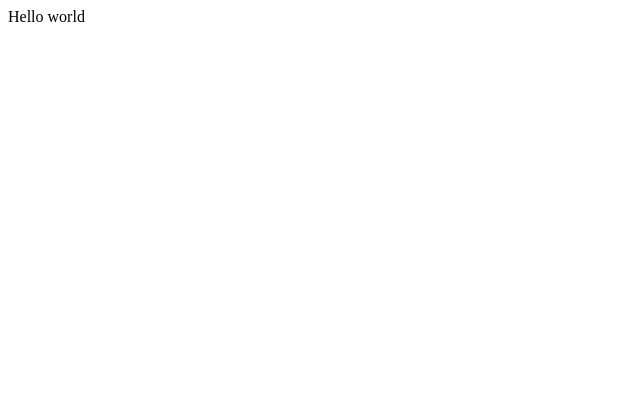
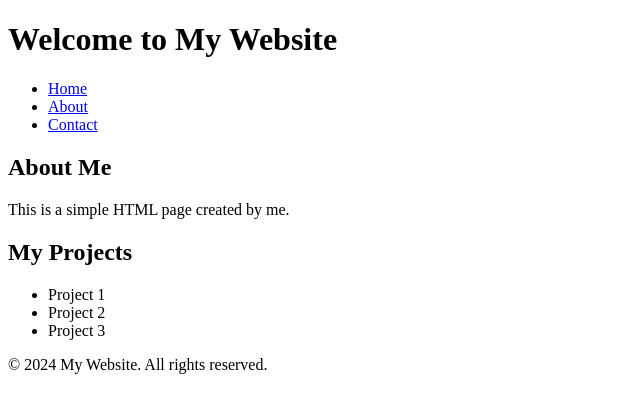
Before and after one commit to mishekk/myblog.github.io, a plain HTML site: page index.html in a window 1280 px wide. Shown: the whole page, without its empty margins (0-640 px from the left). Drawn offline with Linux system fonts and the light colour scheme.

Commit message:
Update index.html

```diff
--- a/index.html
+++ b/index.html
@@ -1 +1,37 @@
-Hello world
+<!DOCTYPE html>
+<html lang="en">
+<head>
+    <meta charset="UTF-8">
+    <meta name="viewport" content="width=device-width, initial-scale=1.0">
+    <title>My Simple HTML Page</title>
+</head>
+<body>
+    <header>
+        <h1>Welcome to My Website</h1>
+        <nav>
+            <ul>
+                <li><a href="#">Home</a></li>
+                <li><a href="#">About</a></li>
+                <li><a href="#">Contact</a></li>
+            </ul>
+        </nav>
+    </header>
+    <main>
+        <section>
+            <h2>About Me</h2>
+            <p>This is a simple HTML page created by me.</p>
+        </section>
+        <section>
+            <h2>My Projects</h2>
+            <ul>
+                <li>Project 1</li>
+                <li>Project 2</li>
+                <li>Project 3</li>
+            </ul>
+        </section>
+    </main>
+    <footer>
+        <p>&copy; 2024 My Website. All rights reserved.</p>
+    </footer>
+</body>
+</html>
```
